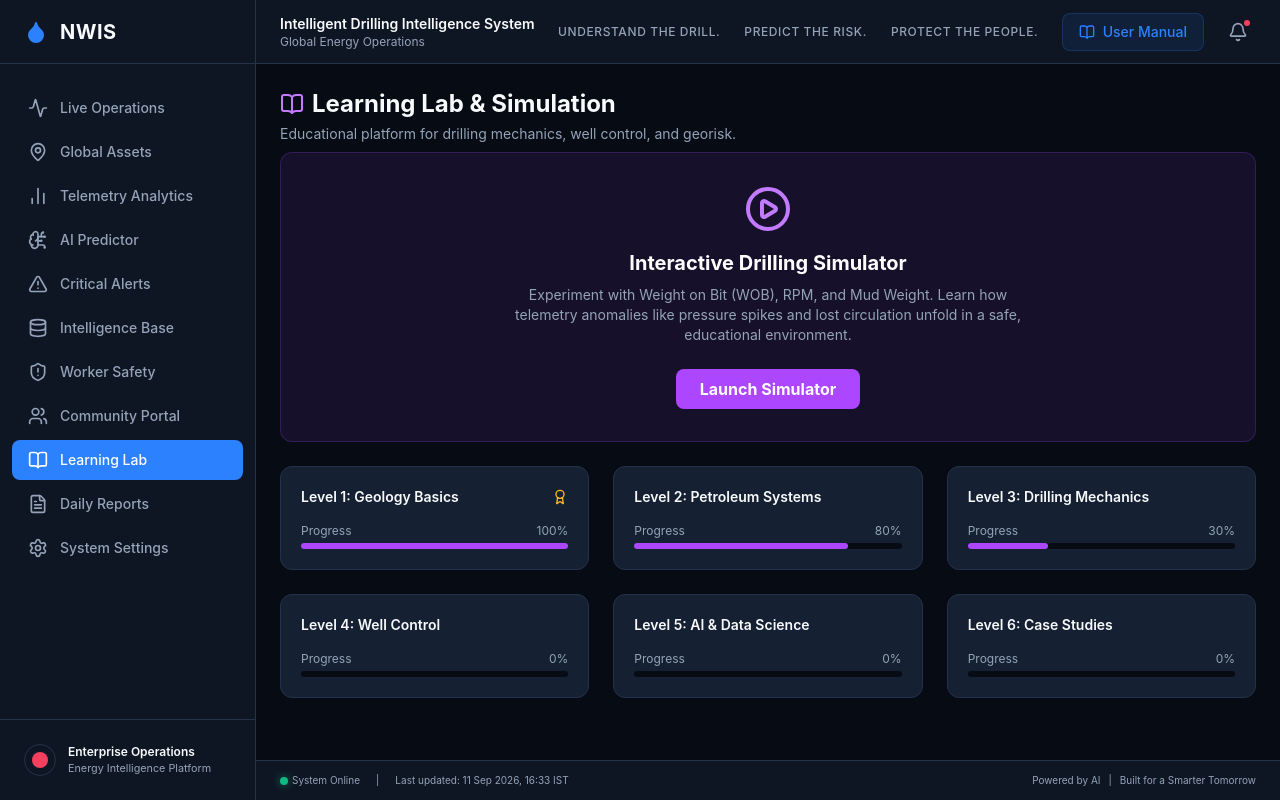
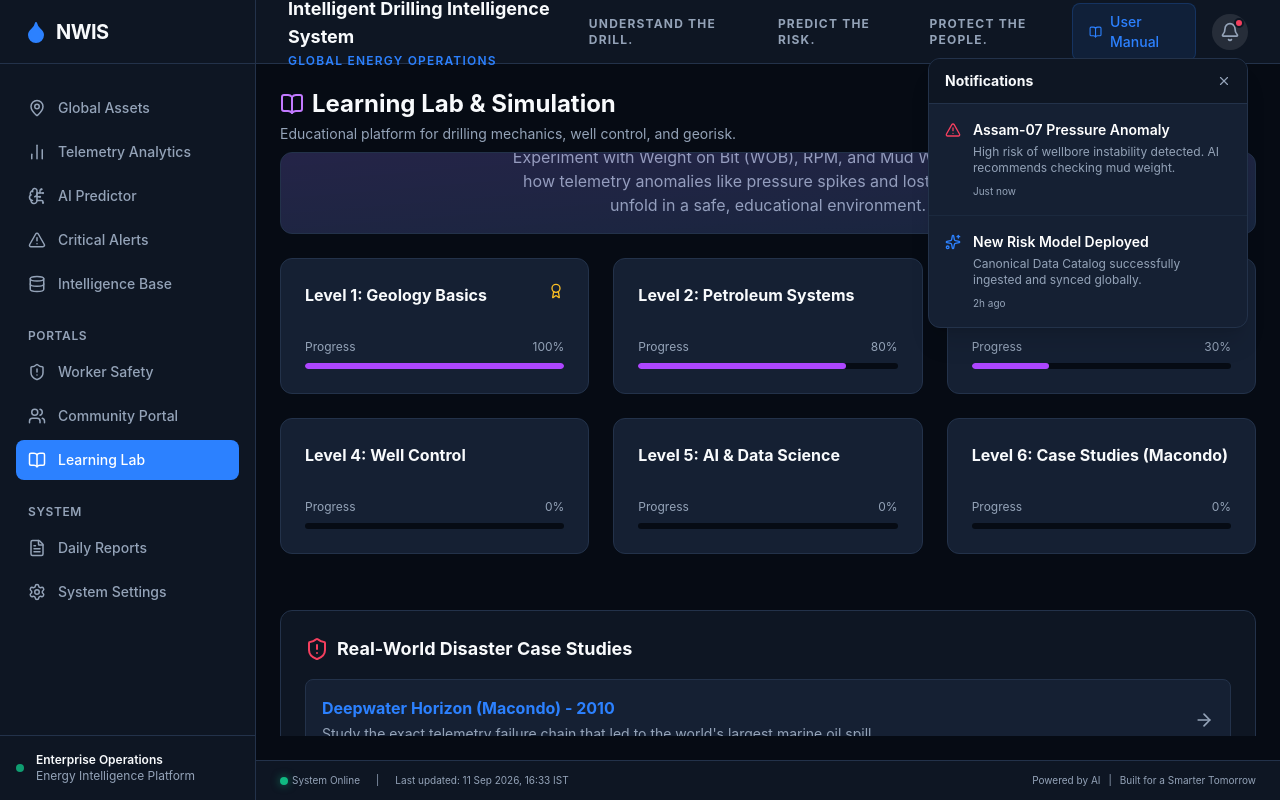
Before and after one commit to aravindshankarselvaganesh-lang/syntax-finder-codeflux, a React (Vite) app in the folder frontend/: page /learning in a window 1280 px wide. Both pictures are taken after a click on the button 1237 px from the left and 31 px from the top of the page. Built offline with nearby package versions, Linux system fonts and the light colour scheme.

Commit message:
Enhance Dashboard responsiveness, populate Learning Lab, add notification UI, and expose drilling depth analytics

```diff
--- a/frontend/src/components/Layout.jsx
+++ b/frontend/src/components/Layout.jsx
@@ -1,74 +1,118 @@
-import React from 'react';
+import React, { useState, useRef, useEffect } from 'react';
 import { NavLink, Outlet } from 'react-router-dom';
 import {
   Activity, MapPin, BarChart2, FileText, Bell, Sparkles, Settings,
-  AlertTriangle, BrainCircuit, Database, ChevronDown, Droplet, BookOpen, ShieldAlert, Users
+  AlertTriangle, BrainCircuit, Database, ChevronDown, Droplet, BookOpen, ShieldAlert, Users, X
 } from 'lucide-react';
 
 export default function Layout() {
+  const [showNotifs, setShowNotifs] = useState(false);
+  const notifRef = useRef(null);
+
+  useEffect(() => {
+    function handleClickOutside(event) {
+      if (notifRef.current && !notifRef.current.contains(event.target)) {
+        setShowNotifs(false);
+      }
+    }
+    document.addEventListener("mousedown", handleClickOutside);
+    return () => document.removeEventListener("mousedown", handleClickOutside);
+  }, []);
+
   return (
-    <div className="flex h-screen bg-bgMain text-textMain overflow-hidden font-sans">
+    <div className="flex h-screen bg-bgMain text-textMain font-sans overflow-hidden">
 
       {/* SIDEBAR */}
-      <div className="w-64 bg-bgPanel flex flex-col border-r border-borderC">
-        {/* Logo */}
+      <div className="w-64 bg-bgPanel border-r border-borderC flex flex-col z-20">
         <div className="h-16 flex items-center px-6 border-b border-borderC shrink-0">
-          <Droplet className="text-brandBlue mr-3" fill="currentColor" size={24} />
-          <span className="text-xl font-bold tracking-wide">NWIS</span>
+          <Droplet className="text-brandBlue mr-2" fill="currentColor" />
+          <h1 className="text-xl font-bold tracking-tight">NWIS</h1>
         </div>
 
-        {/* Nav */}
-        <nav className="flex-1 py-6 space-y-1 px-3 overflow-y-auto">
-          <NavItem to="/" icon={<Activity size={20} />} label="Live Operations" />
-          <NavItem to="/sites" icon={<MapPin size={20} />} label="Global Assets" />
-          <NavItem to="/analytics" icon={<BarChart2 size={20} />} label="Telemetry Analytics" />
-          <NavItem to="/insights" icon={<BrainCircuit size={20} />} label="AI Predictor" />
-          <NavItem to="/alerts" icon={<AlertTriangle size={20} />} label="Critical Alerts" />
-          <NavItem to="/intelligence" icon={<Database size={20} />} label="Intelligence Base" />
-          <NavItem to="/worker" icon={<ShieldAlert size={20} />} label="Worker Safety" />
-          <NavItem to="/community" icon={<Users size={20} />} label="Community Portal" />
-          <NavItem to="/learning" icon={<BookOpen size={20} />} label="Learning Lab" />
-          <NavItem to="/reports" icon={<FileText size={20} />} label="Daily Reports" />
-          <NavItem to="/settings" icon={<Settings size={20} />} label="System Settings" />
+        <nav className="flex-1 py-6 px-4 space-y-1 overflow-y-auto">
+          <NavLink to="/" className={({isActive}) => `flex items-center px-3 py-2.5 rounded-lg transition-colors font-medium text-sm ${isActive ? 'bg-brandBlue text-white' : 'text-textMuted hover:bg-white/5 hover:text-textMain'}`}><MapPin className="mr-3" size={18}/> Global Assets</NavLink>
+          <NavLink to="/analytics" className={({isActive}) => `flex items-center px-3 py-2.5 rounded-lg transition-colors font-medium text-sm ${isActive ? 'bg-brandBlue text-white' : 'text-textMuted hover:bg-white/5 hover:text-textMain'}`}><BarChart2 className="mr-3" size={18}/> Telemetry Analytics</NavLink>
+          <NavLink to="/insights" className={({isActive}) => `flex items-center px-3 py-2.5 rounded-lg transition-colors font-medium text-sm ${isActive ? 'bg-brandBlue text-white' : 'text-textMuted hover:bg-white/5 hover:text-textMain'}`}><BrainCircuit className="mr-3" size={18}/> AI Predictor</NavLink>
+          <NavLink to="/alerts" className={({isActive}) => `flex items-center px-3 py-2.5 rounded-lg transition-colors font-medium text-sm ${isActive ? 'bg-brandBlue text-white' : 'text-textMuted hover:bg-white/5 hover:text-textMain'}`}><AlertTriangle className="mr-3" size={18}/> Critical Alerts</NavLink>
+          <NavLink to="/intelligence" className={({isActive}) => `flex items-center px-3 py-2.5 rounded-lg transition-colors font-medium text-sm ${isActive ? 'bg-brandBlue text-white' : 'text-textMuted hover:bg-white/5 hover:text-textMain'}`}><Database className="mr-3" size={18}/> Intelligence Base</NavLink>
+
+          <div className="mt-6 mb-2 px-3 text-xs font-semibold text-textMuted uppercase tracking-wider">Portals</div>
+          <NavLink to="/worker" className={({isActive}) => `flex items-center px-3 py-2.5 rounded-lg transition-colors font-medium text-sm ${isActive ? 'bg-brandBlue text-white' : 'text-textMuted hover:bg-white/5 hover:text-textMain'}`}><ShieldAlert className="mr-3" size={18}/> Worker Safety</NavLink>
+          <NavLink to="/community" className={({isActive}) => `flex items-center px-3 py-2.5 rounded-lg transition-colors font-medium text-sm ${isActive ? 'bg-brandBlue text-white' : 'text-textMuted hover:bg-white/5 hover:text-textMain'}`}><Users className="mr-3" size={18}/> Community Portal</NavLink>
+          <NavLink to="/learning" className={({isActive}) => `flex items-center px-3 py-2.5 rounded-lg transition-colors font-medium text-sm ${isActive ? 'bg-brandBlue text-white' : 'text-textMuted hover:bg-white/5 hover:text-textMain'}`}><BookOpen className="mr-3" size={18}/> Learning Lab</NavLink>
+
+          <div className="mt-6 mb-2 px-3 text-xs font-semibold text-textMuted uppercase tracking-wider">System</div>
+          <NavLink to="/reports" className={({isActive}) => `flex items-center px-3 py-2.5 rounded-lg transition-colors font-medium text-sm ${isActive ? 'bg-brandBlue text-white' : 'text-textMuted hover:bg-white/5 hover:text-textMain'}`}><FileText className="mr-3" size={18}/> Daily Reports</NavLink>
+          <NavLink to="/settings" className={({isActive}) => `flex items-center px-3 py-2.5 rounded-lg transition-colors font-medium text-sm ${isActive ? 'bg-brandBlue text-white' : 'text-textMuted hover:bg-white/5 hover:text-textMain'}`}><Settings className="mr-3" size={18}/> System Settings</NavLink>
         </nav>
 
-        {/* Footer Logo */}
-        <div className="p-6 border-t border-borderC shrink-0">
-          <div className="flex items-center space-x-3 text-xs text-textMuted">
-            <div className="w-8 h-8 rounded-full border border-borderC flex items-center justify-center">
-              <div className="w-4 h-4 bg-accentRed rounded-full" />
-            </div>
-            <div>
-              <p className="font-semibold text-textMain">Enterprise Operations</p>
-              <p className="scale-90 origin-left whitespace-nowrap">Energy Intelligence Platform</p>
+        <div className="p-4 border-t border-borderC">
+          <div className="flex items-center gap-3">
+            <div className="w-2 h-2 rounded-full bg-accentGreen animate-pulse"></div>
+            <div className="text-xs">
+              <p className="font-semibold">Enterprise Operations</p>
+              <p className="text-textMuted">Energy Intelligence Platform</p>
             </div>
           </div>
         </div>
       </div>
 
-      {/* MAIN CONTENT */}
-      <div className="flex-1 flex flex-col overflow-hidden">
+      {/* MAIN CONTENT AREA */}
+      <div className="flex-1 flex flex-col min-w-0">
 
         {/* HEADER */}
-        <header className="h-16 bg-bgPanel flex items-center justify-between px-6 border-b border-borderC shrink-0">
+        <header className="h-16 bg-bgPanel border-b border-borderC flex items-center justify-between px-8 shrink-0 z-10 relative">
           <div>
-            <h1 className="text-sm font-semibold">Intelligent Drilling Intelligence System</h1>
-            <p className="text-xs text-textMuted">Global Energy Operations</p>
+            <h2 className="text-lg font-bold">Intelligent Drilling Intelligence System</h2>
+            <p className="text-xs text-brandBlue uppercase tracking-widest font-semibold mt-0.5">Global Energy Operations</p>
           </div>
-          <div className="flex items-center space-x-6 text-sm text-textMuted hidden md:flex font-medium uppercase tracking-wider text-xs">
+          <div className="hidden md:flex gap-8 text-xs font-bold text-textMuted uppercase tracking-widest">
             <span>Understand the Drill.</span>
             <span>Predict the Risk.</span>
             <span>Protect the People.</span>
           </div>
-
           <div className="flex items-center space-x-4">
             <NavLink to="/manual" className="flex items-center gap-2 text-sm text-brandBlue hover:text-white bg-brandBlue/10 hover:bg-brandBlue px-4 py-2 rounded-lg border border-brandBlue/20 transition-colors font-medium">
               <BookOpen size={16} /> User Manual
             </NavLink>
-            <button className="text-textMuted hover:text-white transition-colors relative p-2">
-              <Bell size={20} />
-              <span className="absolute top-1 right-1 w-2.5 h-2.5 bg-accentRed rounded-full border-2 border-bgPanel"></span>
-            </button>
+
+            <div className="relative" ref={notifRef}>
+              <button onClick={() => setShowNotifs(!showNotifs)} className={`text-textMuted hover:text-white transition-colors relative p-2 rounded-full ${showNotifs ? 'bg-white/10' : ''}`}>
+                <Bell size={20} />
+                <span className="absolute top-1 right-1 w-2.5 h-2.5 bg-accentRed rounded-full border-2 border-bgPanel"></span>
+              </button>
+
+              {showNotifs && (
+                <div className="absolute top-full right-0 mt-2 w-80 bg-bgCard border border-borderC rounded-xl shadow-xl overflow-hidden z-50 animate-in fade-in slide-in-from-top-2">
+                  <div className="px-4 py-3 border-b border-borderC flex justify-between items-center bg-bgPanel">
+                    <h3 className="font-bold text-sm">Notifications</h3>
+                    <button onClick={() => setShowNotifs(false)} className="text-textMuted hover:text-white"><X size={14}/></button>
+                  </div>
+                  <div className="max-h-64 overflow-y-auto">
+                    <div className="p-4 border-b border-borderC/50 hover:bg-white/5 transition-colors cursor-pointer">
+                      <div className="flex gap-3">
+                        <AlertTriangle className="text-accentRed shrink-0 mt-0.5" size={16}/>
+                        <div>
+                          <p className="text-sm font-semibold text-white">Assam-07 Pressure Anomaly</p>
+                          <p className="text-xs text-textMuted mt-1">High risk of wellbore instability detected. AI recommends checking mud weight.</p>
+                          <p className="text-[10px] text-textMuted mt-2">Just now</p>
+                        </div>
+                      </div>
+                    </div>
+                    <div className="p-4 hover:bg-white/5 transition-colors cursor-pointer">
+                      <div className="flex gap-3">
+                        <Sparkles className="text-brandBlue shrink-0 mt-0.5" size={16}/>
+                        <div>
+                          <p className="text-sm font-semibold text-white">New Risk Model Deployed</p>
+                          <p className="text-xs text-textMuted mt-1">Canonical Data Catalog successfully ingested and synced globally.</p>
+                          <p className="text-[10px] text-textMuted mt-2">2h ago</p>
+                        </div>
+                      </div>
+                    </div>
+                  </div>
+                </div>
+              )}
+            </div>
           </div>
         </header>
 
--- a/frontend/src/pages/Dashboard.jsx
+++ b/frontend/src/pages/Dashboard.jsx
@@ -142,11 +142,17 @@ export default function Dashboard() {
       } catch (err) {
         setTimeout(() => {
           if (activeTarget.status === 'custom') {
+            const lat = customLocation?.[0] || 0;
+            const lng = customLocation?.[1] || 0;
+            // Generate a deterministic risk based on coordinates
+            const isRisky = Math.abs((Math.floor(lat * 100) + Math.floor(lng * 100)) % 3) === 0;
+            const maxDepth = Math.floor(1500 + Math.abs(lat * lng) % 3000);
+
             setAiData({
-              confidence: 92,
-              root_cause: "Area Pre-Assessment",
+              confidence: isRisky ? 95 : 82,
+              root_cause: isRisky ? "High Georisk Zone" : "Area Pre-Assessment",
               historical_matches: [4,5],
-              recommendation: `Geological analysis for coordinate ${activeTarget.name} indicates moderate seismic risk. Recommended mud weight: 1.15 SG for top-hole section based on analogous basin data.`
+              recommendation: `No existing drills found in this radius. Based on predictive analogues:\n\n${isRisky ? 'RISKY: Cannot drill safely here due to high fault-line probability and poor geomechanics.' : `Clearance: Safe to drill up to ${maxDepth}m vertically. Expect abnormal pore pressures beyond this depth.`}`
             });
           } else {
             setAiData({
@@ -154,12 +160,12 @@ export default function Dashboard() {
               root_cause: activeTarget.rca,
               historical_matches: [1,2,3],
               recommendation: activeTarget.status === 'red' ?
-                "Inspect pressure-control equipment and verify sensor calibration. Cross-check with similar past cases." :
-                "Proceed with normal drilling operations. Parameters are within expected bounds."
+                `Critical Alert: ${activeTarget.rca}. Inspect pressure-control equipment immediately.\nHistorical drills in this area reached ${activeTarget.td}.` :
+                `Proceed with normal operations. Parameters are stable.\nCurrent well TD is ${activeTarget.td}. Safe to proceed further.`
             });
           }
           setLoadingAi(false);
-        }, 1200);
+        }, 50); // Immediate response per user request
       }
     };
     fetchAI();
@@ -262,7 +268,12 @@ export default function Dashboard() {
             <div className="flex justify-between items-start mb-6 border-b border-borderC pb-4 shrink-0">
               <div>
                 <h3 className="font-bold text-lg mb-1">{activeTarget.id === 'CUSTOM' ? 'Area Analysis' : `Well - ${activeTarget.name}`}</h3>
-                <p className="text-sm text-textMuted flex items-center gap-1"><MapPin size={12}/> {activeTarget.state}</p>
+                <div className="flex flex-col gap-1 mt-2">
+                  <p className="text-sm text-textMuted flex items-center gap-1"><MapPin size={12}/> {activeTarget.state}</p>
+                  {activeTarget.id !== 'CUSTOM' && (
+                    <p className="text-sm text-brandBlue flex items-center gap-1 font-medium">Total Depth: {activeTarget.td}</p>
+                  )}
+                </div>
               </div>
               <span className={`px-2.5 py-1 rounded-full text-xs font-medium border flex items-center gap-1 ${
                 activeTarget.status === 'green' ? 'bg-accentGreen/10 text-accentGreen border-accentGreen/20' :
--- a/frontend/src/pages/LearningLab.jsx
+++ b/frontend/src/pages/LearningLab.jsx
@@ -1,7 +1,10 @@
 import React from 'react';
-import { BookOpen, Award, PlayCircle } from 'lucide-react';
+import { BookOpen, Award, PlayCircle, ShieldAlert, ArrowRight } from 'lucide-react';
+import { useNavigate } from 'react-router-dom';
 
 export default function LearningLab() {
+  const navigate = useNavigate();
+
   return (
     <div className="h-full flex flex-col space-y-6 overflow-y-auto pb-8">
       <div className="flex justify-between items-center mb-2">
@@ -11,41 +14,65 @@ export default function LearningLab() {
         </div>
       </div>
 
-      <div className="bg-purple-500/10 border border-purple-500/20 rounded-xl p-8 text-center">
-        <PlayCircle size={48} className="mx-auto text-purple-400 mb-4" />
-        <h3 className="text-xl font-bold text-white mb-2">Interactive Drilling Simulator</h3>
-        <p className="text-sm text-textMuted max-w-lg mx-auto mb-6">Experiment with Weight on Bit (WOB), RPM, and Mud Weight. Learn how telemetry anomalies like pressure spikes and lost circulation unfold in a safe, educational environment.</p>
-        <button className="bg-purple-500 hover:bg-purple-600 text-white font-bold py-2 px-6 rounded-lg transition-colors">
-          Launch Simulator
+      <div className="bg-bgCard border border-borderC rounded-xl p-10 flex flex-col items-center justify-center text-center relative overflow-hidden">
+        <div className="absolute inset-0 bg-gradient-to-br from-purple-500/10 to-brandBlue/5 pointer-events-none"></div>
+        <PlayCircle className="text-purple-400 mb-4" size={48} />
+        <h3 className="text-2xl font-bold mb-2">Interactive Drilling Simulator</h3>
+        <p className="text-textMuted max-w-lg mb-8">Experiment with Weight on Bit (WOB), RPM, and Mud Weight. Learn how telemetry anomalies like pressure spikes and lost circulation unfold in a safe, educational environment.</p>
+        <button
+          onClick={() => navigate('/analytics')}
+          className="bg-purple-500 hover:bg-purple-600 text-white font-bold py-3 px-8 rounded-lg shadow-[0_0_15px_rgba(168,85,247,0.4)] transition-all flex items-center gap-2"
+        >
+          Launch Simulator <ArrowRight size={18} />
         </button>
       </div>
 
       <div className="grid grid-cols-1 md:grid-cols-2 lg:grid-cols-3 gap-6">
-        <CourseCard title="Level 1: Geology Basics" progress={100} />
+        <CourseCard title="Level 1: Geology Basics" progress={100} icon={<Award size={16} className="text-accentYellow"/>} />
         <CourseCard title="Level 2: Petroleum Systems" progress={80} />
         <CourseCard title="Level 3: Drilling Mechanics" progress={30} />
         <CourseCard title="Level 4: Well Control" progress={0} />
         <CourseCard title="Level 5: AI & Data Science" progress={0} />
-        <CourseCard title="Level 6: Case Studies" progress={0} />
+        <CourseCard title="Level 6: Case Studies (Macondo)" progress={0} />
+      </div>
+
+      <div className="mt-8 bg-bgPanel border border-borderC rounded-xl p-6">
+        <h3 className="font-bold text-lg mb-4 flex items-center gap-2"><ShieldAlert className="text-accentRed"/> Real-World Disaster Case Studies</h3>
+        <div className="space-y-4">
+          <div className="p-4 border border-borderC rounded-lg bg-bgCard hover:bg-white/5 transition-colors cursor-pointer flex justify-between items-center">
+            <div>
+              <h4 className="font-bold text-brandBlue">Deepwater Horizon (Macondo) - 2010</h4>
+              <p className="text-sm text-textMuted mt-1">Study the exact telemetry failure chain that led to the world's largest marine oil spill.</p>
+            </div>
+            <ArrowRight className="text-textMuted" size={20}/>
+          </div>
+          <div className="p-4 border border-borderC rounded-lg bg-bgCard hover:bg-white/5 transition-colors cursor-pointer flex justify-between items-center">
+            <div>
+              <h4 className="font-bold text-brandBlue">Montara H1 Blowout - 2009</h4>
+              <p className="text-sm text-textMuted mt-1">Analyze cementing failures and missing pressure barriers in the Timor Sea.</p>
+            </div>
+            <ArrowRight className="text-textMuted" size={20}/>
+          </div>
+        </div>
       </div>
     </div>
   );
 }
 
-function CourseCard({ title, progress }) {
+function CourseCard({ title, progress, icon }) {
   return (
-    <div className="bg-bgCard border border-borderC p-5 rounded-xl flex flex-col hover:border-purple-500/50 transition-colors cursor-pointer group">
-      <div className="flex justify-between items-center mb-4">
-        <h4 className="font-semibold text-sm">{title}</h4>
-        {progress === 100 && <Award size={16} className="text-accentYellow" />}
+    <div className="bg-bgCard border border-borderC rounded-xl p-6 flex flex-col hover:border-purple-500/50 transition-colors cursor-pointer group">
+      <div className="flex justify-between items-start mb-8">
+        <h3 className="font-bold group-hover:text-purple-400 transition-colors">{title}</h3>
+        {icon}
       </div>
       <div className="mt-auto">
-        <div className="flex justify-between text-xs text-textMuted mb-1">
+        <div className="flex justify-between text-xs text-textMuted mb-2">
           <span>Progress</span>
           <span>{progress}%</span>
         </div>
-        <div className="w-full bg-bgMain rounded-full h-1.5">
-          <div className="bg-purple-500 h-1.5 rounded-full" style={{ width: `${progress}%` }}></div>
+        <div className="h-1.5 w-full bg-bgMain rounded-full overflow-hidden">
+          <div className="h-full bg-purple-500 rounded-full" style={{ width: `${progress}%` }}></div>
         </div>
       </div>
     </div>
```
